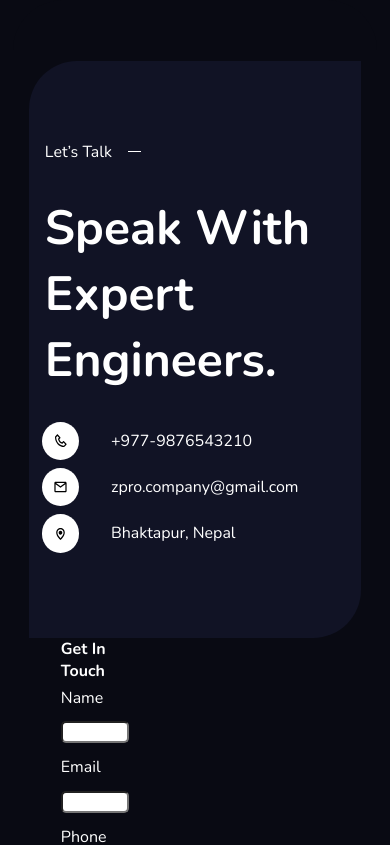
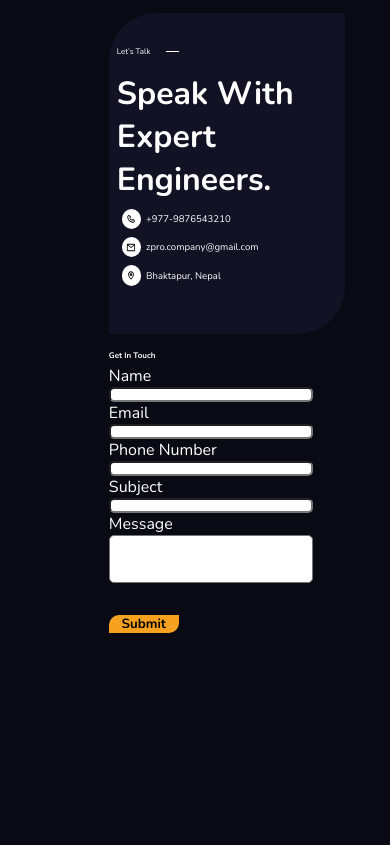
Before and after one commit to Gp-Adhikari/site, a React (Create React App) app: page /contact in a window 390 px wide. Shown: the top 845 px of the page. Built offline with nearby package versions, Linux system fonts and the light colour scheme.

Commit message:
responsive

```diff
--- a/src/scss/contact.css
+++ b/src/scss/contact.css
@@ -13,23 +13,19 @@
 }
 
 @media screen and (max-width: 1000px) {
-  .contactContent {
-    padding: 2rem 0;
-    margin: 0 2rem;
-  }
   .contactContent .contact-container .Contact {
-    padding: 3rem 0;
+    padding: 1rem 0;
   }
   .contactContent .contact-container .Contact .Contact-box h1 {
     font-size: 3rem;
   }
-  .contactContent .contact-container .contact-wrapper {
-    padding: 1rem;
+  .contactContent .Contact-right {
+    padding: 5rem 0;
     margin: 1rem;
   }
   .contactContent .Contact-right h3 {
     font-size: 1rem;
-    margin-bottom: 0.3rem;
+    margin-bottom: 0.5rem;
   }
   .contactContent .Contact-right textarea {
     height: 5rem;
@@ -45,17 +41,15 @@
 }
 
 @media screen and (max-width: 850px) {
-  .contactContent {
-    padding: 3rem 0;
-  }
   .contactContent .contact-container {
-    padding: 3rem 0;
-  }
-  .contactContent .contact-container .Contact {
-    padding: 4rem 0;
+    padding: 0 2rem;
+    margin: 0 2rem;
   }
   .contactContent .contact-container .Contact .Contact-box {
-    padding: 1rem 0;
+    padding: 2rem 2rem;
+  }
+  .contactContent .contact-container .Contact .Contact-box .Contact-text {
+    padding: 0.2rem 0;
   }
   .contactContent .contact-container .Contact .Contact-box .Contact-text p {
     margin-right: 1rem;
@@ -75,7 +69,7 @@
     font-size: 0.8rem;
   }
   .contactContent .Contact-right {
-    padding: 0 3rem;
+    padding: 3rem 2rem;
   }
   .contactContent .Contact-right h3 {
     font-size: 1rem;
@@ -96,24 +90,68 @@
 
 @media screen and (max-width: 600px) {
   .contactContent {
-    padding: 3rem 0;
+    padding: 0.8rem 0;
+    margin: 0 0.8rem;
   }
-  .contact-container .Contact .Contact-box {
-    padding: 0.8rem 0;
-    margin: 0 1rem;
+  .contactContent .contact-container .Contact {
+    width: 100%;
+    padding: 2rem 0;
+    margin: 0 2rem;
   }
-  .contact-container .Contact .Contact-box .Contact-text p {
-    margin-right: 1rem;
+  .contactContent .contact-container .Contact .Contact-box {
+    padding: 0 0.8rem;
   }
-  .contact-container .Contact .Contact-box .Contact-text .line {
-    width: 2rem;
-    height: 2px;
+  .contactContent .contact-container .Contact .Contact-box .Contact-text {
+    padding: 0.1rem 0;
+    margin-bottom: 0.8rem;
   }
-  .contact-container .Contact .Contact-box h1 {
-    font-size: 3rem;
+  .contactContent .contact-container .Contact .Contact-box .Contact-text p {
+    font-size: 0.5rem;
   }
-  .contact-container .contact-wrapper {
+  .contactContent .contact-container .Contact .Contact-box .Contact-text .line {
+    height: 1px;
+    width: 0.8rem;
+  }
+  .contactContent .contact-container .Contact .Contact-box h1 {
+    font-size: 1.5rem;
+  }
+  .contactContent .contact-container .Contact .contact-wrapper {
+    padding: 0.5rem 0;
+    margin: 0 0.8rem;
+  }
+  .contactContent .contact-container .Contact .contact-wrapper .contact-1 {
+    margin-bottom: 1rem;
+  }
+  .contactContent .contact-container .Contact .contact-wrapper .contact-icon {
+    margin-right: 0.3rem;
+    padding: 0.3rem;
+  }
+  .contactContent .contact-container .Contact .contact-wrapper .contact-icon img {
+    width: 10px;
+  }
+  .contactContent .contact-container .Contact .contact-wrapper p {
+    font-size: 0.6rem;
+    line-height: 0.5rem;
+  }
+  .contactContent .Contact-right {
+    width: 100%;
+    padding: 0 1rem;
+  }
+  .contactContent .Contact-right h3 {
+    margin-bottom: 0.3rem;
+    font-size: 0.5rem;
+  }
+  .contactContent .Contact-right textarea {
+    height: 3rem;
+  }
+  .contactContent .Contact-right input,
+  .contactContent .Contact-right textarea {
+    font-size: 0.5rem;
     margin: 0;
+    padding: 0;
+  }
+  .contactContent .Contact-right button {
+    padding: 0 0.8rem;
   }
 }
 
@@ -122,68 +160,141 @@
     padding: 0.8rem 0;
     margin: 0 0.8rem;
   }
-  .contact-container {
+  .contactContent .contact-container {
     -webkit-box-orient: vertical;
     -webkit-box-direction: normal;
         -ms-flex-direction: column;
             flex-direction: column;
   }
-  .contact-container .Contact {
-    padding: 0.8rem 0;
-    margin: 0 1rem;
+  .contactContent .contact-container .Contact {
+    width: 100%;
+    padding: 2rem 0;
+    margin: 0 2rem;
   }
-  .contact-container .Contact .Contact-box {
-    padding: 0 0.8rem;
+  .contactContent .contact-container .Contact .Contact-box {
+    padding: 0 0.5rem;
   }
-  .contact-container .Contact .Contact-box .Contact-text p {
-    margin-right: 0.1px;
+  .contactContent .contact-container .Contact .Contact-box .Contact-text {
+    padding: 0.1rem 0;
+    margin-bottom: 0.8rem;
   }
-  .contact-container .Contact .Contact-box .Contact-text .line {
+  .contactContent .contact-container .Contact .Contact-box .Contact-text p {
+    font-size: 0.5rem;
+  }
+  .contactContent .contact-container .Contact .Contact-box .Contact-text .line {
     height: 1px;
     width: 0.8rem;
   }
-  .contact-container .Contact .Contact-box h1 {
-    font-size: 0.8rem;
+  .contactContent .contact-container .Contact .Contact-box h1 {
+    font-size: 2rem;
   }
-  .contact-container .Contact .contact-wrapper {
-    padding: 0.8rem 0;
+  .contactContent .contact-container .Contact .contact-wrapper {
+    padding: 0.5rem 0;
     margin: 0 0.8rem;
   }
-  .contact-container .Contact .contact-wrapper .contact-1 {
+  .contactContent .contact-container .Contact .contact-wrapper .contact-1 {
     margin-bottom: 0.5rem;
   }
-  .contact-container .Contact .contact-wrapper .contact-icon img {
-    width: 15px;
+  .contactContent .contact-container .Contact .contact-wrapper .contact-icon {
+    margin-right: 0.3rem;
+    padding: 0.3rem;
   }
-  .contact-container .Contact .contact-wrapper p {
-    font-size: 1rem;
-    line-height: 0.9rem;
+  .contactContent .contact-container .Contact .contact-wrapper .contact-icon img {
+    width: 10px;
   }
-  .Contact-right {
+  .contactContent .contact-container .Contact .contact-wrapper p {
+    font-size: 0.6rem;
+    line-height: 0.5rem;
+  }
+  .contactContent .Contact-right {
     width: 100%;
     padding: 0 1rem;
   }
-  .Contact-right h3 {
+  .contactContent .Contact-right h3 {
     margin-bottom: 0.3rem;
-    font-size: 0.9rem;
+    font-size: 0.5rem;
   }
-  .Contact-right textarea {
+  .contactContent .Contact-right textarea {
     height: 3rem;
   }
-  .Contact-right input,
-  .Contact-right textarea {
-    font-size: 0.8rem;
+  .contactContent .Contact-right input,
+  .contactContent .Contact-right textarea {
+    font-size: 0.5rem;
     margin: 0;
     padding: 0;
   }
-  .Contact-right button {
+  .contactContent .Contact-right button {
     padding: 0 0.8rem;
   }
 }
 
 @media screen and (max-width: 250px) {
   .contactContent {
-    padding: 1rem 0;
+    padding: 0.8rem 0;
+    margin: 0 0.8rem;
+  }
+  .contactContent .contact-container .Contact {
+    display: none;
+    width: 100%;
+    padding: 2rem 0;
+    margin: 0 2rem;
+  }
+  .contactContent .contact-container .Contact .Contact-box {
+    padding: 0 0.3rem;
+  }
+  .contactContent .contact-container .Contact .Contact-box .Contact-text {
+    padding: 0.1rem 0;
+    margin-bottom: 0.8rem;
+  }
+  .contactContent .contact-container .Contact .Contact-box .Contact-text p {
+    font-size: 0.5rem;
+  }
+  .contactContent .contact-container .Contact .Contact-box .Contact-text .line {
+    height: 1px;
+    width: 0.8rem;
+  }
+  .contactContent .contact-container .Contact .Contact-box h1 {
+    font-size: 0.9rem;
+  }
+  .contactContent .contact-container .Contact .contact-wrapper {
+    padding: 0 0.3rem;
+  }
+  .contactContent .contact-container .Contact .contact-wrapper .contact-1 {
+    margin-bottom: 0.5rem;
+  }
+  .contactContent .contact-container .Contact .contact-wrapper .contact-icon {
+    margin-right: 0.3rem;
+    padding: 0.3rem;
+  }
+  .contactContent .contact-container .Contact .contact-wrapper .contact-icon img {
+    width: 10px;
+  }
+  .contactContent .contact-container .Contact .contact-wrapper p {
+    font-size: 0.5rem;
+    line-height: 0.4rem;
+  }
+  .contactContent .Contact-right {
+    width: 100%;
+    padding: 0 1rem;
+  }
+  .contactContent .Contact-right h3 {
+    margin-bottom: 0.3rem;
+    font-size: 0.5rem;
+  }
+  .contactContent .Contact-right textarea {
+    height: 3rem;
+  }
+  .contactContent .Contact-right input,
+  .contactContent .Contact-right textarea {
+    margin: 0;
+    padding: 0;
+    font-size: 0.5rem;
+  }
+  .contactContent .Contact-right button {
+    padding: 0 0.8rem;
+    font-size: 0.8rem;
+    font-weight: bold;
+    margin-top: 0.5rem;
   }
 }
 /*# sourceMappingURL=contact.css.map */
--- a/src/scss/contact.scss
+++ b/src/scss/contact.scss
@@ -12,28 +12,30 @@
 }
 @media screen and (max-width: 1000px) {
   .contactContent {
-    padding: 2rem 0;
-    margin: 0 2rem;
+    // padding: 2rem 0;
+    // margin: 0 2rem;
     .contact-container {
+      // padding: 0 3rem;
       .Contact {
-        padding: 3rem 0;
-        // background-color: red;
-        // padding: 2rem 0;
+        padding: 1rem 0;
+        // margin: 0;
         .Contact-box {
           h1 {
             font-size: 3rem;
           }
         }
       }
-      .contact-wrapper {
-        padding: 1rem;
-        margin: 1rem;
-      }
+      // .contact-wrapper {
+      //   padding: 1rem;
+      //   margin: 1rem;
+      // }
     }
     .Contact-right {
+      padding: 5rem 0;
+      margin: 1rem;
       h3 {
         font-size: 1rem;
-        margin-bottom: 0.3rem;
+        margin-bottom: 0.5rem;
       }
       textarea {
         height: 5rem;
@@ -53,14 +55,17 @@
 
 @media screen and (max-width: 850px) {
   .contactContent {
-    padding: 3rem 0;
+    // padding: 3rem 0;
     .contact-container {
-      padding: 3rem 0;
+      padding: 0 2rem;
+      margin: 0 2rem;
       .Contact {
-        padding: 4rem 0;
+        // padding: 3rem 0;
+        // margin: 3rem 0;
         .Contact-box {
-          padding: 1rem 0;
+          padding: 2rem 2rem;
           .Contact-text {
+            padding: 0.2rem 0;
             p {
               margin-right: 1rem;
             }
@@ -84,7 +89,7 @@
       }
     }
     .Contact-right {
-      padding: 0 3rem;
+      padding: 3rem 2rem;
       h3 {
         font-size: 1rem;
         margin-bottom: 0.3rem;
@@ -106,49 +111,23 @@
 }
 @media screen and (max-width: 600px) {
   .contactContent {
-    padding: 3rem 0;
-  }
-  .contact-container {
-    .Contact {
-      .Contact-box {
-        padding: 0.8rem 0;
-        margin: 0 1rem;
-        .Contact-text {
-          p {
-            margin-right: 1rem;
-          }
-          .line {
-            width: 2rem;
-            height: 2px;
-          }
-        }
-        h1 {
-          font-size: 3rem;
-        }
-      }
-    }
-    .contact-wrapper {
-      margin: 0;
-    }
-  }
-}
-@media screen and (max-width: 400px) {
-  .contactContent {
     padding: 0.8rem 0;
     margin: 0 0.8rem;
-  }
     .contact-container {
-    flex-direction: column;
+      // flex-direction: column;
       .Contact {
-      padding: 0.8rem 0;
-      margin: 0 1rem;
+        width: 100%;
+        padding: 2rem 0;
+        margin: 0 2rem;
         // width: 100%;
         .Contact-box {
           padding: 0 0.8rem;
           .Contact-text {
+            padding: 0.1rem 0;
+            margin-bottom: 0.8rem;
             p {
-            margin-right: 0.1px;
-            //   font-size: 1rem;
+              // margin-right: 0.1px;
+              font-size: 0.5rem;
             }
             .line {
               height: 1px;
@@ -156,25 +135,27 @@
             }
           }
           h1 {
-          font-size: 0.8rem;
+            font-size: 1.5rem;
           }
         }
+
         .contact-wrapper {
-        padding: 0.8rem 0;
+          padding: 0.5rem 0;
           margin: 0 0.8rem;
           .contact-1 {
-          margin-bottom: 0.5rem;
+            margin-bottom: 1rem;
           }
           .contact-icon {
-          //   padding: 0;
+            margin-right: 0.3rem;
+            padding: 0.3rem;
 
             img {
-            width: 15px;
+              width: 10px;
             }
           }
           p {
-          font-size: 1rem;
-          line-height: 0.9rem;
+            font-size: 0.6rem;
+            line-height: 0.5rem;
           }
         }
       }
@@ -186,14 +167,89 @@
       //   margin: 0 1rem;
       h3 {
         margin-bottom: 0.3rem;
-      font-size: 0.9rem;
+        font-size: 0.5rem;
       }
       textarea {
         height: 3rem;
       }
       input,
       textarea {
-      font-size: 0.8rem;
+        font-size: 0.5rem;
+        margin: 0;
+        padding: 0;
+      }
+      button {
+        padding: 0 0.8rem;
+      }
+    }
+  }
+}
+
+@media screen and (max-width: 400px) {
+  .contactContent {
+    padding: 0.8rem 0;
+    margin: 0 0.8rem;
+    .contact-container {
+      flex-direction: column;
+      .Contact {
+        width: 100%;
+        padding: 2rem 0;
+        margin: 0 2rem;
+        // width: 100%;
+        .Contact-box {
+          padding: 0 0.5rem;
+          .Contact-text {
+            padding: 0.1rem 0;
+            margin-bottom: 0.8rem;
+            p {
+              // margin-right: 0.1px;
+              font-size: 0.5rem;
+            }
+            .line {
+              height: 1px;
+              width: 0.8rem;
+            }
+          }
+          h1 {
+            font-size: 2rem;
+          }
+        }
+        .contact-wrapper {
+          padding: 0.5rem 0;
+          margin: 0 0.8rem;
+          .contact-1 {
+            margin-bottom: 0.5rem;
+          }
+          .contact-icon {
+            margin-right: 0.3rem;
+            padding: 0.3rem;
+
+            img {
+              width: 10px;
+            }
+          }
+          p {
+            font-size: 0.6rem;
+            line-height: 0.5rem;
+          }
+        }
+      }
+    }
+    .Contact-right {
+      //   display: none;
+      width: 100%;
+      padding: 0 1rem;
+      //   margin: 0 1rem;
+      h3 {
+        margin-bottom: 0.3rem;
+        font-size: 0.5rem;
+      }
+      textarea {
+        height: 3rem;
+      }
+      input,
+      textarea {
+        font-size: 0.5rem;
         margin: 0;
         padding: 0;
       }
@@ -203,10 +259,79 @@
       }
     }
   }
+}
 @media screen and (max-width: 250px) {
   .contactContent {
-    padding: 1rem 0;
+    padding: 0.8rem 0;
+    margin: 0 0.8rem;
+    .contact-container {
+      .Contact {
+        display: none;
+        width: 100%;
+        padding: 2rem 0;
+        margin: 0 2rem;
+        .Contact-box {
+          padding: 0 0.3rem;
+          .Contact-text {
+            padding: 0.1rem 0;
+            margin-bottom: 0.8rem;
+            p {
+              // margin-right: 0.1px;
+              font-size: 0.5rem;
             }
-  .contact-container {
+            .line {
+              height: 1px;
+              width: 0.8rem;
             }
           }
+          h1 {
+            font-size: 0.9rem;
+          }
+        }
+        .contact-wrapper {
+          padding: 0 0.3rem;
+          // margin: 0 0.5rem;
+          .contact-1 {
+            margin-bottom: 0.5rem;
+          }
+          .contact-icon {
+            margin-right: 0.3rem;
+            padding: 0.3rem;
+
+            img {
+              width: 10px;
+            }
+          }
+          p {
+            font-size: 0.5rem;
+            line-height: 0.4rem;
+          }
+        }
+      }
+    }
+    .Contact-right {
+      width: 100%;
+      padding: 0 1rem;
+      //   margin: 0 1rem;
+      h3 {
+        margin-bottom: 0.3rem;
+        font-size: 0.5rem;
+      }
+      textarea {
+        height: 3rem;
+      }
+      input,
+      textarea {
+        margin: 0;
+        padding: 0;
+        font-size: 0.5rem;
+      }
+      button {
+        padding: 0 0.8rem;
+        font-size: 0.8rem;
+        font-weight: bold;
+        margin-top: 0.5rem;
+      }
+    }
+  }
+}
--- a/src/scss/index.css
+++ b/src/scss/index.css
@@ -1007,10 +1007,10 @@ footer .bottomFooter .socialMediaIcons .circle:first-child {
 }
 
 .contact-container .Contact {
-  margin-right: 3rem;
+  margin-right: 8rem;
   background: #111325;
   padding: 5rem 0;
-  border-radius: 3rem 0px;
+  border-radius: 3rem 1px;
 }
 
 .contact-container .Contact .Contact-box {
@@ -1081,7 +1081,7 @@ footer .bottomFooter .socialMediaIcons .circle:first-child {
 }
 
 .contact-container .Contact-right {
-  width: 45%;
+  padding: 0 10rem;
   display: -webkit-box;
   display: -ms-flexbox;
   display: flex;
--- a/src/scss/index.scss
+++ b/src/scss/index.scss
@@ -777,14 +777,14 @@ footer {
   margin: auto;
   display: flex;
   justify-content: space-between;
-  // padding: 3rem;
+  // padding: 5rem 3rem;
   .Contact {
-    margin-right: 3rem;
+    margin-right: 8rem;
     background: #111325;
     // width: 45%;
     // height: fit-content;
     padding: 5rem 0;
-    border-radius: 3rem 0px;
+    border-radius: 3rem 1px;
     .Contact-box {
       padding: 0 3rem;
       .Contact-text {
@@ -830,7 +830,8 @@ footer {
     }
   }
   .Contact-right {
-    width: 45%;
+    // width: 45%;
+    padding: 0 10rem;
     display: flex;
     flex-direction: column;
     h3 {
```
Also changed, not shown: 2 other files (tests, documents, lock files or other folders). Lines whose indentation alone changed are shown as unchanged.
